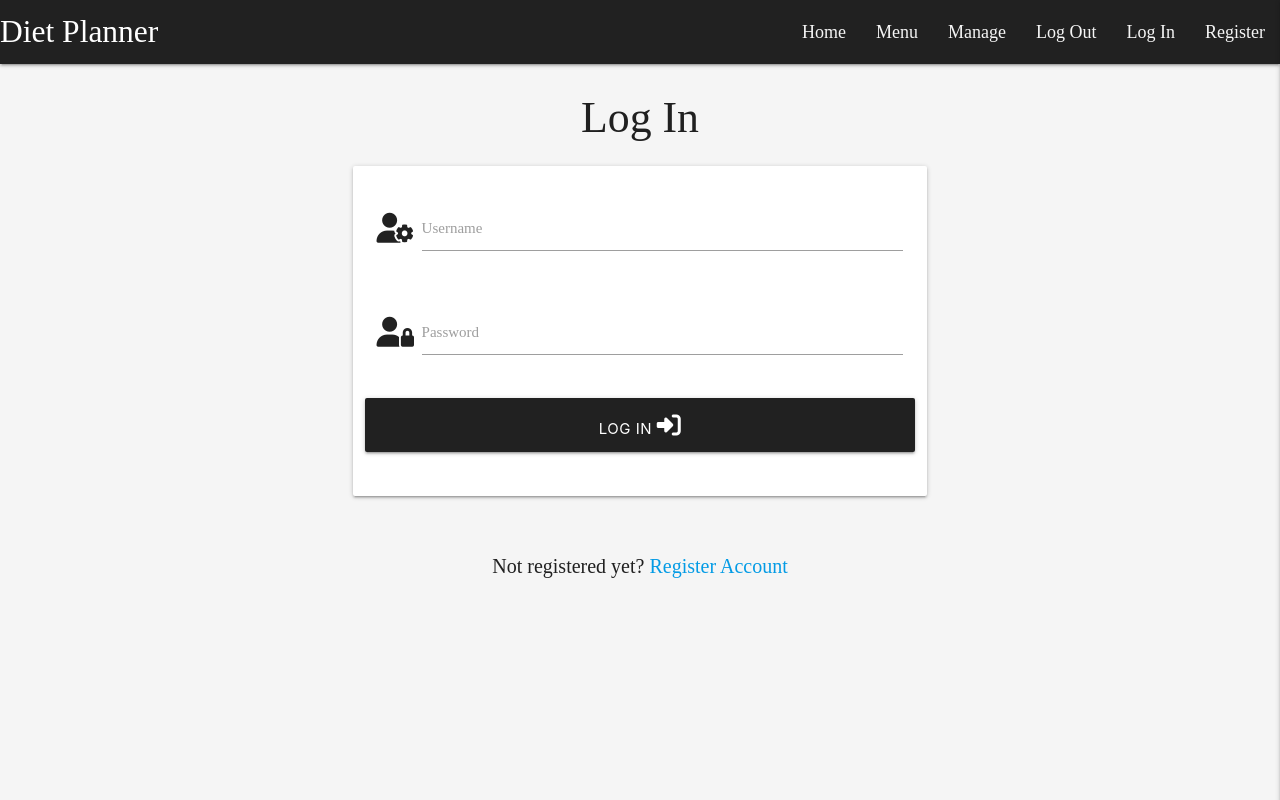
After one commit to MargaritaAtr/diet-planner, a Flask app: page /login in a window 1280 px wide. The commit adds this page. Run offline with Flask 3, Linux system fonts and the light colour scheme; some libraries are stand-ins or nearby versions; some web fonts are replaced.

Commit message:
Add login functionality

```diff
--- a/app.py
+++ b/app.py
@@ -28,6 +28,7 @@ def get_meals():
     meals = mongo.db.meals.find()
     return render_template("meals.html" , meals=meals)
 
+
 @app.route("/register", methods=["GET", "POST"])
 def register():
     if request.method == "POST":
@@ -52,9 +53,33 @@ def register():
         session["user"] = request.form.get("username").lower()
         flash("Registration Successful!")
 
+    return render_template("register.html")
 
 
-    return render_template("register.html")
+@app.route("/login", methods=["GET", "POST"])
+def login():
+    if request.method == "POST":
+        # check if username exists in db
+        existing_user = mongo.db.users.find_one(
+            {"username": request.form.get("username").lower()})
+
+        if existing_user:
+            # ensure hashed password matches user input
+            if check_password_hash(
+                    existing_user["password"], request.form.get("password")):
+                        session["user"] = request.form.get("username").lower()
+                        flash("Welcome, {}".format(request.form.get("username")))
+            else:
+                # invalid password match
+                flash("Incorrect Username and/or Password")
+                return redirect(url_for("login"))
+
+        else:
+            # username doesn't exist
+            flash("Incorrect Username and/or Password")
+            return redirect(url_for("login"))
+
+    return render_template("login.html")
 
 
 
--- a/templates/base.html
+++ b/templates/base.html
@@ -24,7 +24,7 @@
         <li><a href="">Menu</a></li>
         <li><a href="">Manage</a></li>
         <li><a href="">Log Out</a></li>
-        <li><a href="">Log In</a></li>
+        <li><a href="{{ url_for('login')}}">Log In</a></li>
         <li><a href="{{ url_for('register')}}">Register</a></li>
       </ul>
     </div>
@@ -35,7 +35,7 @@
     <li><a href="">Menu</a></li>
     <li><a href="">Manage</a></li>
     <li><a href="">Log Out</a></li>
-    <li><a href="">Log In</a></li>
+    <li><a href="{{ url_for('login')}}">Log In</a></li>
     <li><a href="{{ url_for('register')}}">Register</a></li>
   </ul>
     </header>
@@ -46,7 +46,7 @@
           {% if messages %}
               {% for message in messages %}
                   <div class="row flashes">
-                      <h4 class="grey darken-4 center-align">{{ message }}</h4>
+                      <h4 class="grey darken-4 white-text center-align">{{ message }}</h4>
                   </div>
               {% endfor %}
           {% endif %}
--- /dev/null
+++ b/templates/login.html
@@ -0,0 +1,42 @@
+{%  extends "base.html" %}
+{% block content %}
+
+<h3 class="center-align">Log In</h3>
+
+<div class="row">
+    <form class="col s12 m8 offset-m2" method="POST" action="{{ url_for('login')}}">
+        <div class="card-panel">
+             <!--Username input-->
+            <div class="row">
+                <div class="input-field col s12">
+                    <i class="fas fa-user-cog prefix grey-darken-4 text-darken-4"></i>
+                    <input id="username" name="username" type="text" minlength="5" maxlength="15" pattern="^[a-zA-Z0-9]{5,15}$" class="validate" required>
+                    <label for="username">Username</label>
+                </div>
+            </div>
+             <!--Password input-->
+            <div class="row">
+                <div class="input-field col s12">
+                    <i class="fas fa-user-lock prefix grey-darken-4 text-darken-4"></i>
+                    <input id="password" name="password" type="password" minlength="5" maxlength="15" pattern="^[a-zA-Z0-9]{5,15}$" class="validate" required>
+                    <label for="password">Password</label>
+                </div>
+            </div>
+            <!--Login-->
+            <div class="row">
+                <button type="submit" class="col s12 btn-large grey darken-4 text-shadow">
+                    Log In <i class="fas fa-sign-in-alt"></i>
+                </button>
+            </div>
+        </div>
+    </form>
+</div>
+
+<div class="row">
+    <div class="col s12">
+        <p class="center-align">
+            Not registered yet? <a href="{{ url_for('register')}}" class="text-darken-4">Register Account</a>
+        </p>
+    </div>
+</div>
+{% endblock %}
```
Also changed, not shown: templates/register.html (+8 -0 lines).
